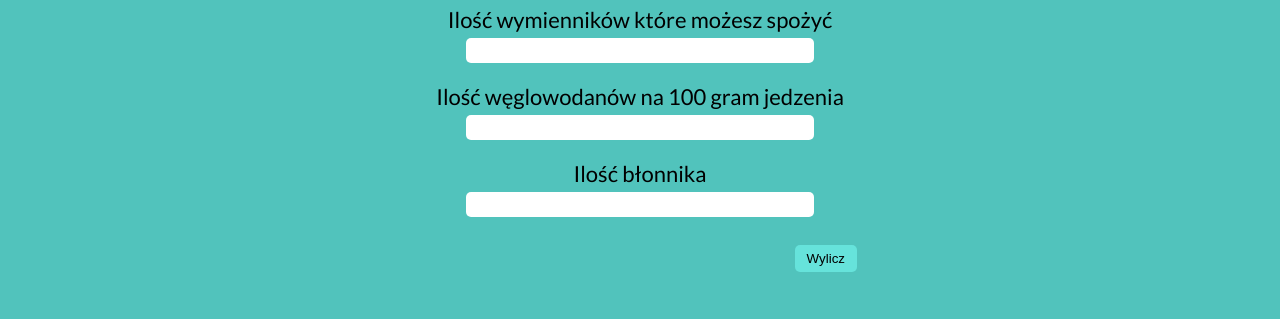
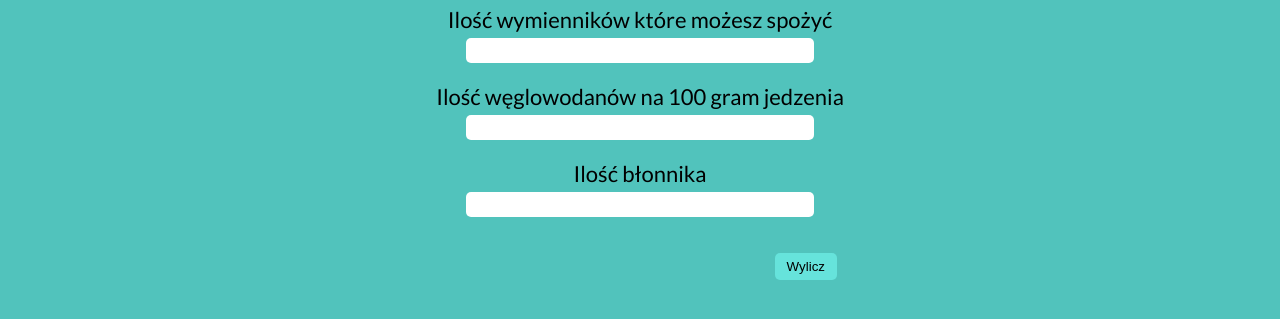
Before and after one commit to mb-dir/diabetic_food_calculator, a plain HTML site: page index.html in a window 1280 px wide. Shown: the part 321-640 px from the top of the page. Drawn offline with Linux system fonts and the light colour scheme.

Commit message:
Add extra styles for btn in calculator

```diff
--- a/index.html
+++ b/index.html
@@ -38,7 +38,7 @@
                 <input type="text" id="roughage" class="dataForm__input">
             </div>
 
-            <button class="btn">Wylicz</button>
+            <button class="btn calculator__btn">Wylicz</button>
 
             <p id="information"></p>
         </form>
--- a/style.css
+++ b/style.css
@@ -24,6 +24,9 @@ body{
 .calculator{
     background-color: #51C3BC;
     padding: 20px;
+}
+.calculator__btn{
+    margin: 15px 20px 0 0;
 }
 .dataForm{
     display: flex;
```
